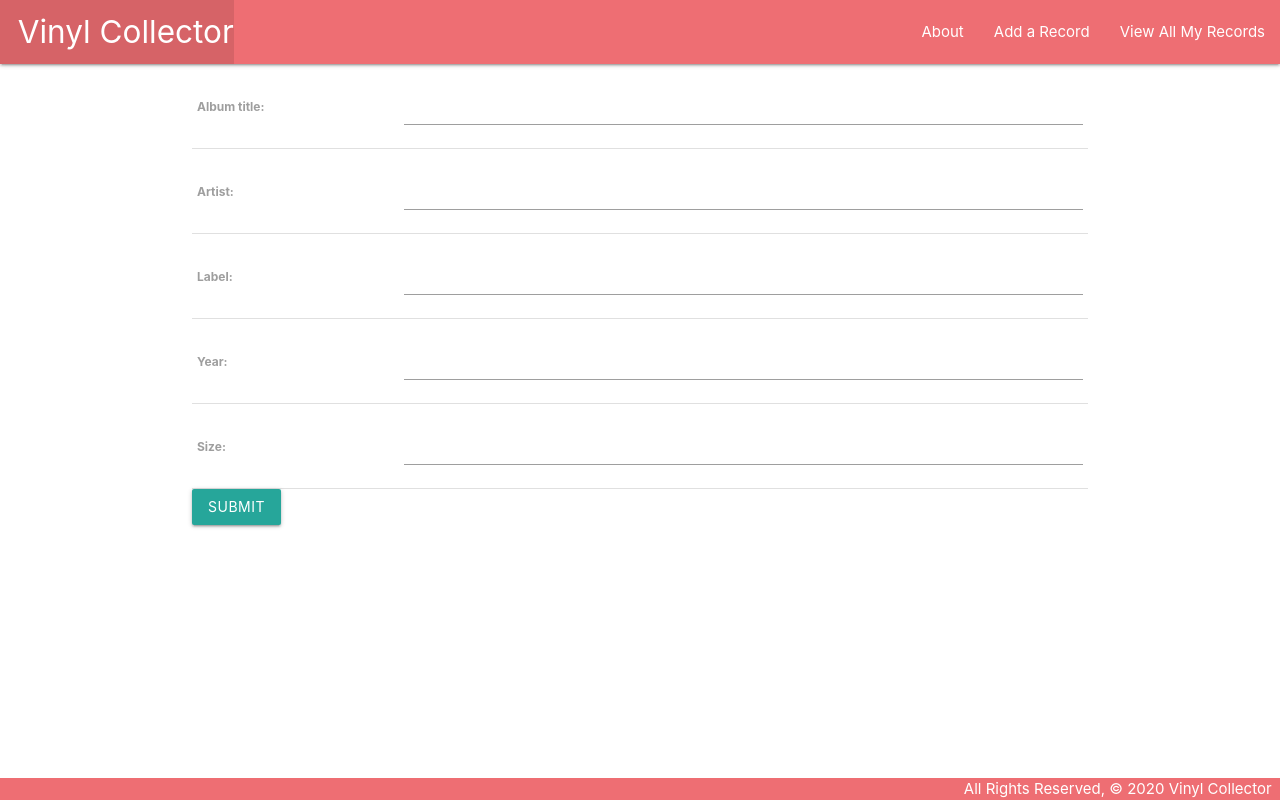
After one commit to imalakamens/django_collector, a Django app: page /records/create in a window 1280 px wide. The commit adds this page. Run offline with Django 3.2, Linux system fonts and the light colour scheme.

Commit message:
added the 'c' in CRUD

```diff
--- a/main_app/models.py
+++ b/main_app/models.py
@@ -1,4 +1,5 @@
 from django.db import models
+from django.urls import reverse
 
 # Create your models here.
 class Record(models.Model):
@@ -10,3 +11,6 @@ class Record(models.Model):
 
     def __str__(self):
         return self.album_title
+
+    def get_absolute_url(self):
+        return reverse('detail', kwargs={'record_id' : self.id})
--- a/main_app/templates/base.html
+++ b/main_app/templates/base.html
@@ -18,8 +18,9 @@
           <li><a href="/" class="left brand-logo">&nbsp;&nbsp;Vinyl Collector</a></li>
         </ul>
         <ul class="right">
-          <li><a href="/about">About</a></li>
-          <li><a href="/records">View All My Records</a></li>
+          <li><a href="{% url 'about' %}">About</a></li>
+          <li><a href="{% url 'record_create' %}">Add a Record</a></li>
+          <li><a href="{% url 'index' %}">View All My Records</a></li>
         </ul>
       </div>
     </nav>
--- /dev/null
+++ b/main_app/templates/main_app/record_form.html
@@ -0,0 +1,11 @@
+{% extends 'base.html' %}
+
+{% block content %}
+<form action="" method="POST">
+  {% csrf_token%}
+  <table>
+    {{ form.as_table }}
+  </table>
+  <input type="submit" value="Submit" class="btn">
+</form>
+{% endblock %}
--- a/main_app/urls.py
+++ b/main_app/urls.py
@@ -6,4 +6,5 @@ urlpatterns = [
     path('about/', views.about, name='about'),
     path('records/', views.records_index, name='index'),
     path('records/<int:record_id>/', views.records_detail, name='detail'),
+    path('records/create',views.RecordCreate.as_view(), name='record_create'),
 ]
--- a/main_app/views.py
+++ b/main_app/views.py
@@ -1,4 +1,5 @@
 from django.shortcuts import render
+from django.views.generic.edit import CreateView
 from .models import Record
 
 # Create your views here.
@@ -17,3 +18,7 @@ def records_index(request):
 def records_detail(request, record_id):
     record = Record.objects.get(id=record_id)
     return render(request, 'records/detail.html', {'record' : record})
+
+class RecordCreate(CreateView):
+    model = Record
+    fields = '__all__'
```
